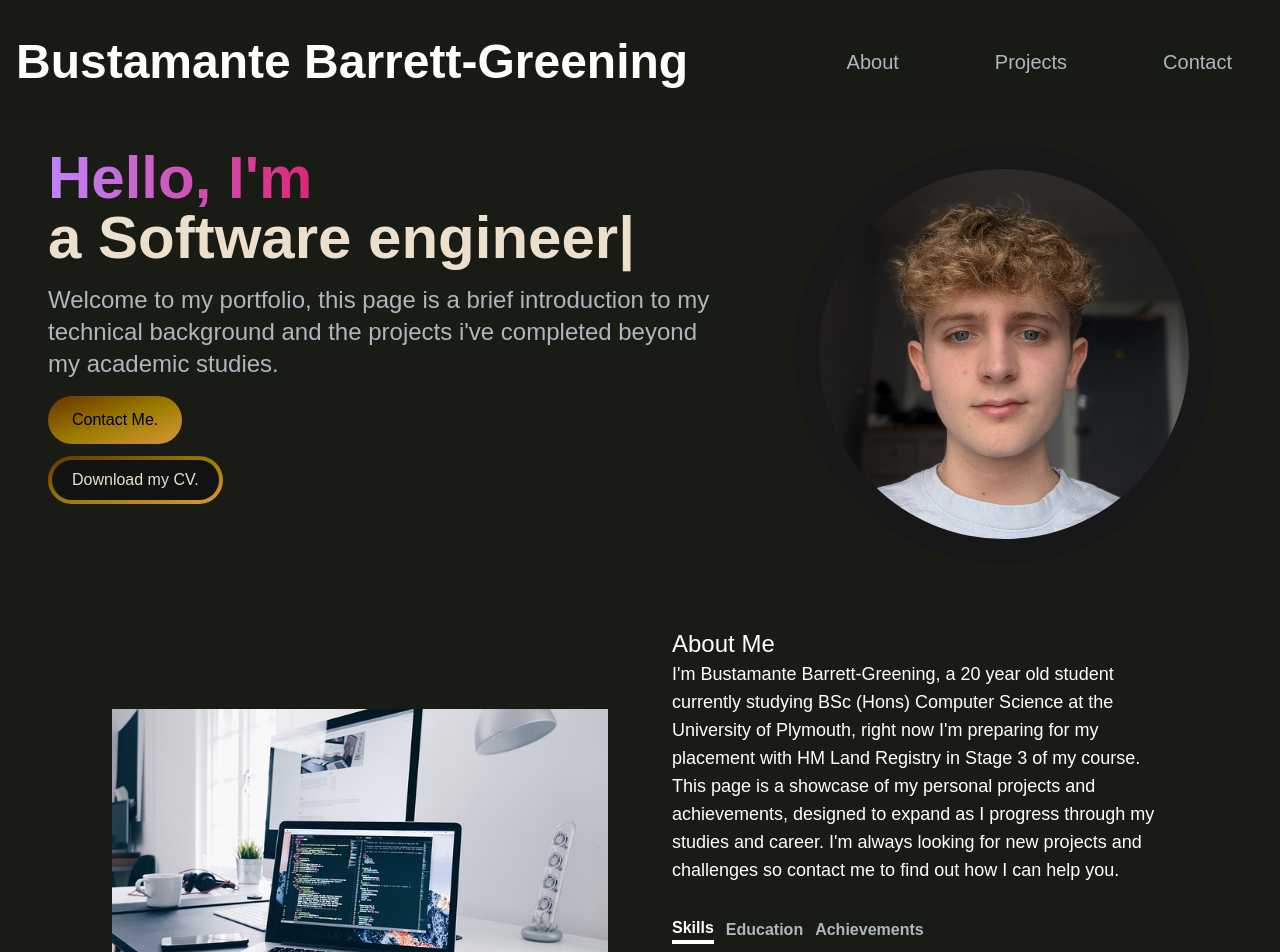
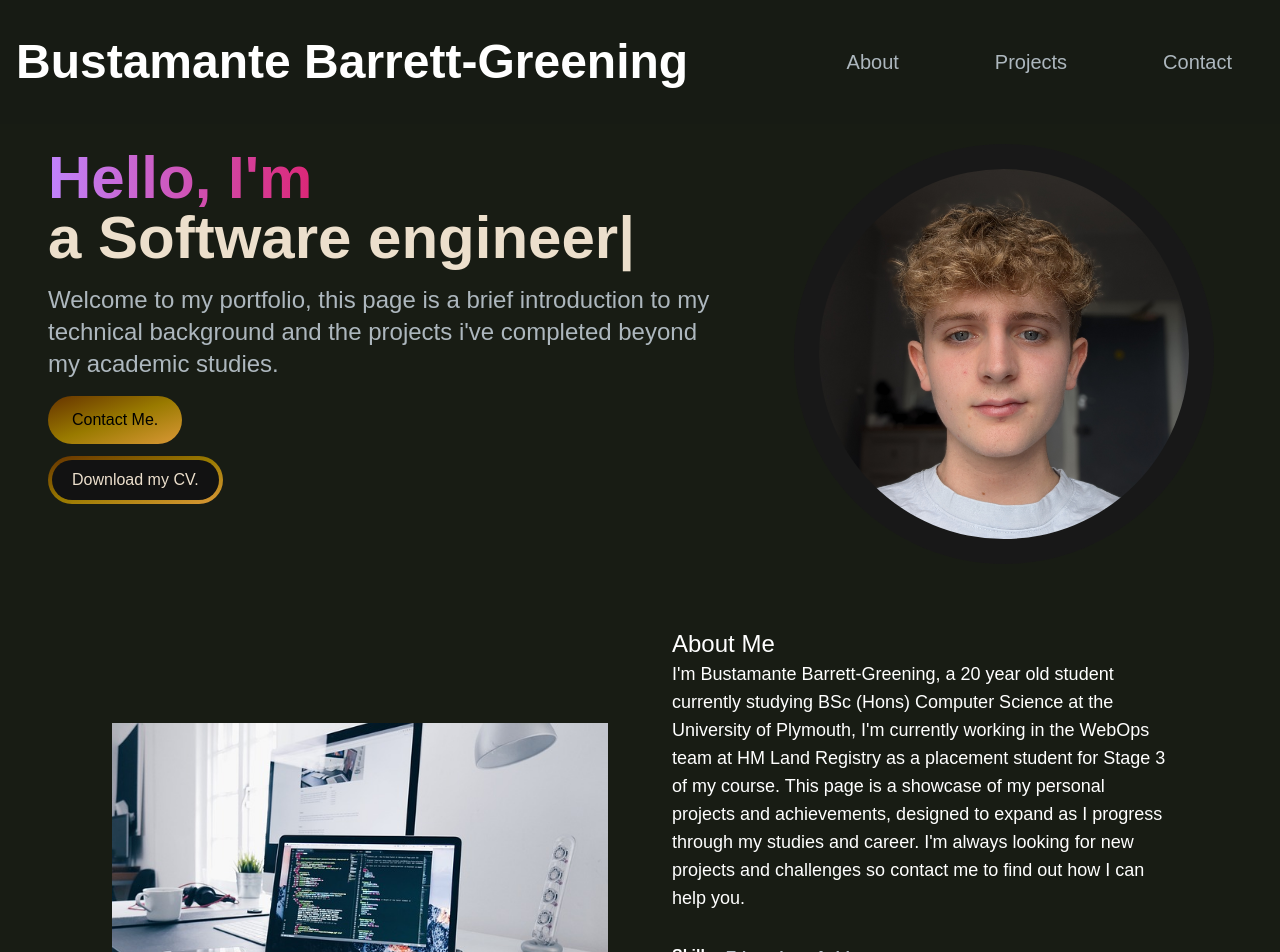
Before and after one commit to BBarrettGreening/Portfolio, a Next.js app: page / in a window 1280 px wide. Shown: the top 952 px of the page. Built offline with nearby package versions, Linux system fonts and the light colour scheme.

Commit message:
chore: Updated about section to be up-to-date

```diff
--- a/app/components/AboutSection.jsx
+++ b/app/components/AboutSection.jsx
@@ -69,7 +69,7 @@ const AboutSection = () => {
               About Me
             </h2>
             <p className="test-base md:text-lg">
-              I&apos;m Bustamante Barrett-Greening, a 20 year old student currently studying BSc (Hons) Computer Science at the University of Plymouth, right now I&apos;m preparing for my placement with HM Land Registry in Stage 3 of my course. This page is a showcase of my personal projects and achievements, designed to expand as I progress through my studies and career. I&apos;m always looking for new projects and challenges so contact me to find out how I can help you.
+              I&apos;m Bustamante Barrett-Greening, a 20 year old student currently studying BSc (Hons) Computer Science at the University of Plymouth, I&apos;m currently working in the WebOps team at HM Land Registry as a placement student for Stage 3 of my course. This page is a showcase of my personal projects and achievements, designed to expand as I progress through my studies and career. I&apos;m always looking for new projects and challenges so contact me to find out how I can help you.
             </p>
             <div className="flex flex-row mt-8">
               <TabButton selectTab={() => handleTabChange("skills")} active={tab === "skills"}>
```
